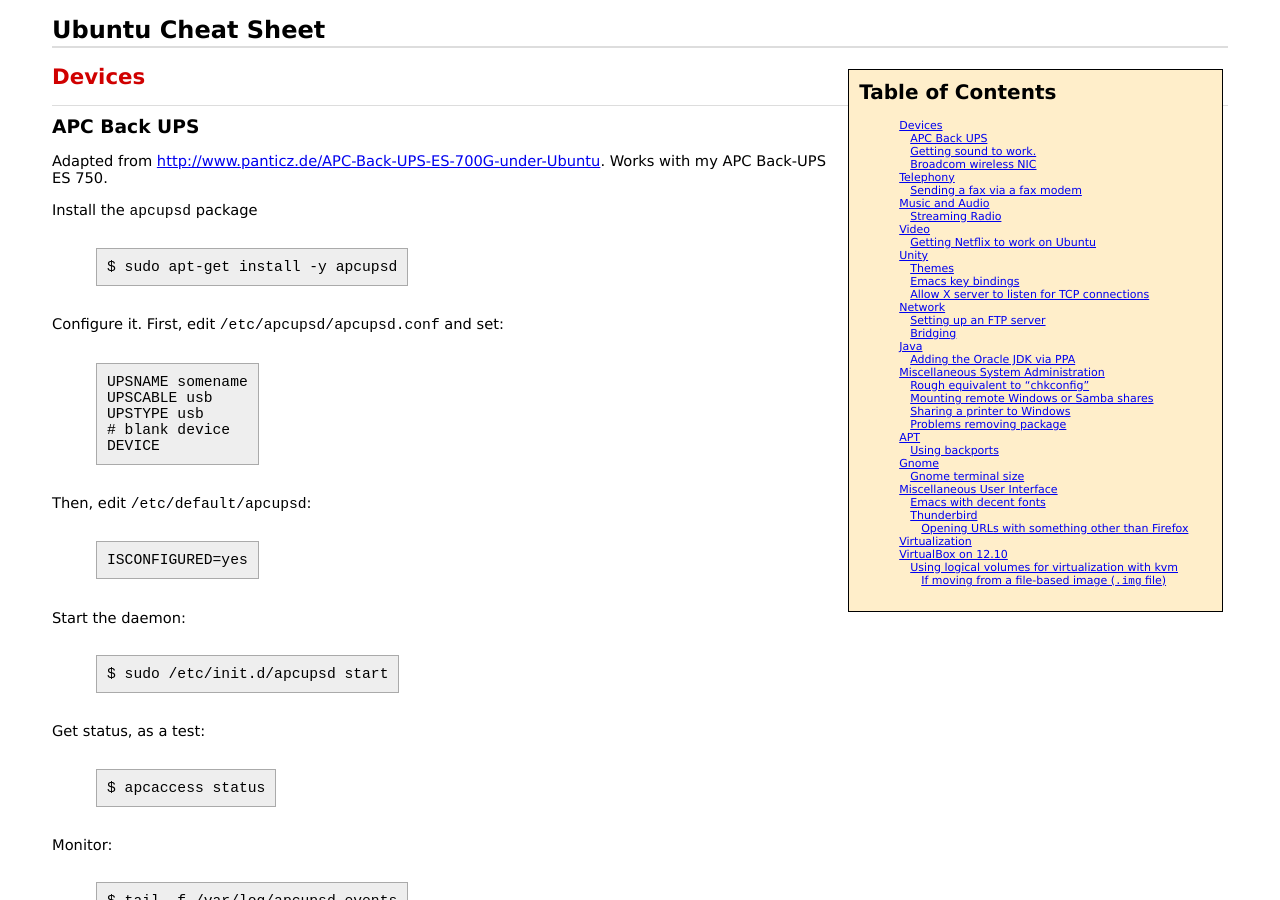
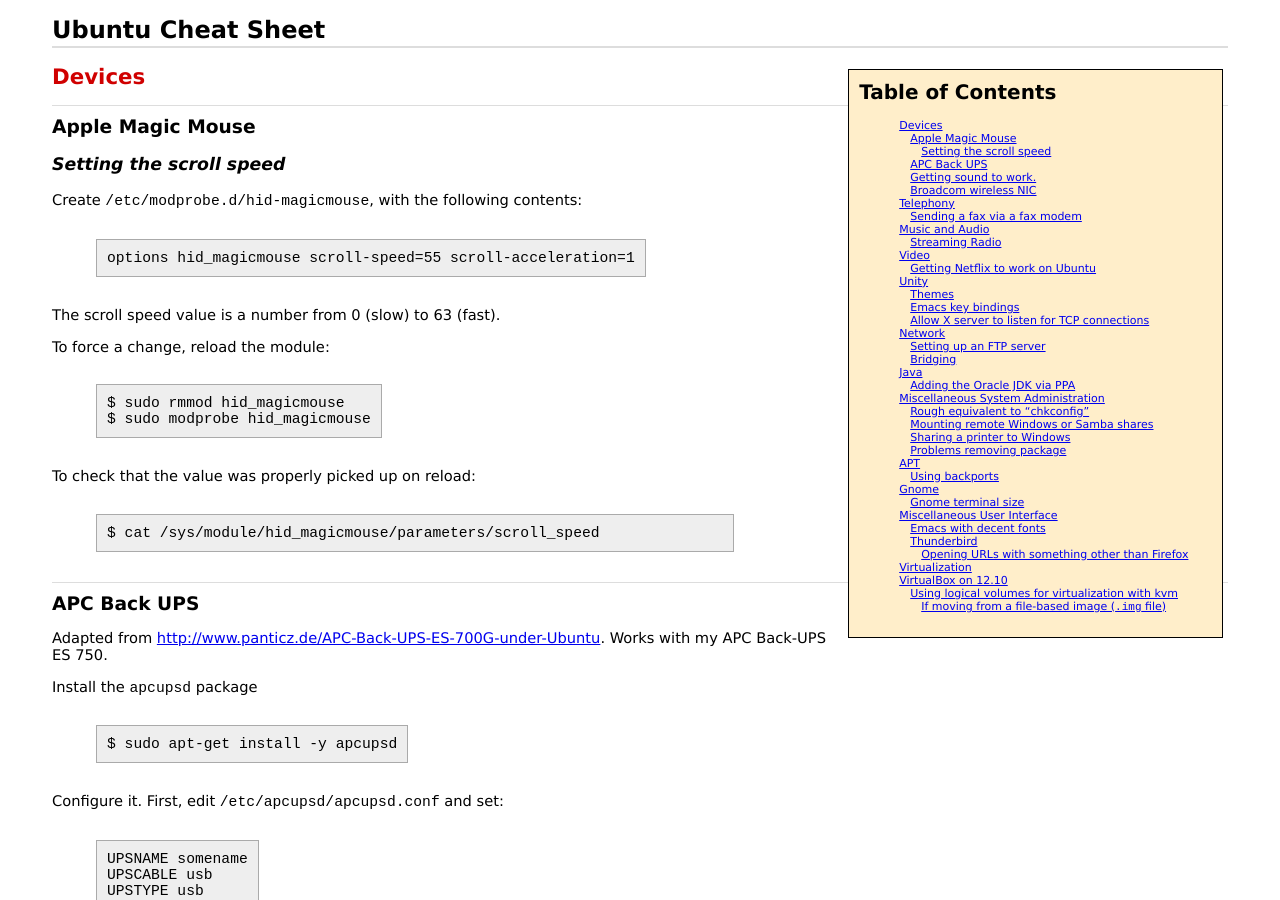
Before and after one commit to bmc/cheat-sheets, a Jekyll site: the page built from ubuntu.md, in a window 1280 px wide and 900 px high. Built offline with Jekyll 4.4.1, drawn with Linux system fonts in a browser that asks for light colours.

Commit message:
Added Apple Magic Mouse info.

```diff
--- a/ubuntu.md
+++ b/ubuntu.md
@@ -4,6 +4,25 @@ layout: cheat-sheet
 ---
 
 # Devices
+
+## Apple Magic Mouse
+
+### Setting the scroll speed
+
+Create `/etc/modprobe.d/hid-magicmouse`, with the following contents:
+
+    options hid_magicmouse scroll-speed=55 scroll-acceleration=1
+
+The scroll speed value is a number from 0 (slow) to 63 (fast).
+
+To force a change, reload the module:
+
+    $ sudo rmmod hid_magicmouse
+    $ sudo modprobe hid_magicmouse
+
+To check that the value was properly picked up on reload:
+
+    $ cat /sys/module/hid_magicmouse/parameters/scroll_speed
 
 ## APC Back UPS
 
```
